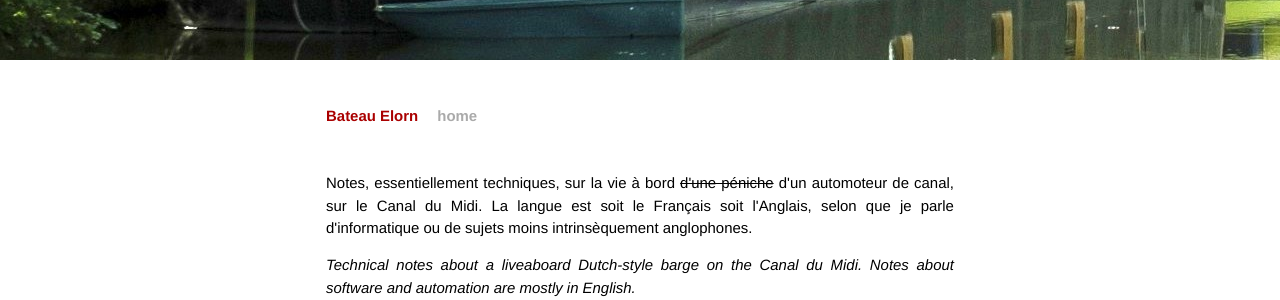
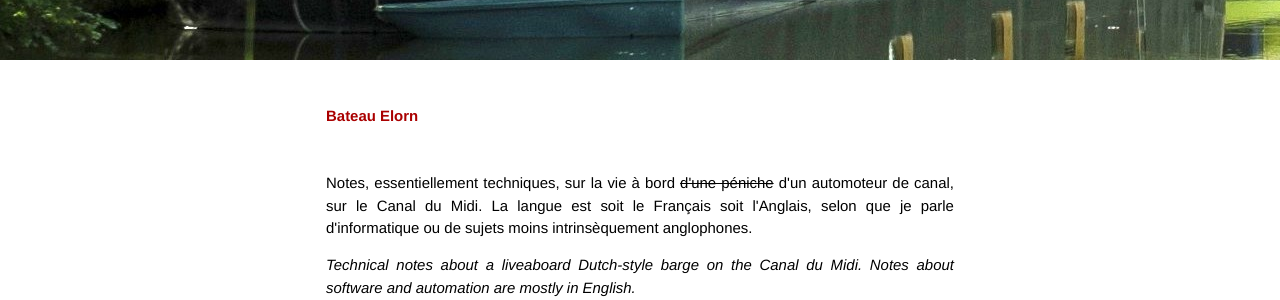
Before and after one commit to fab13n/elorn, a Jekyll site: the page built from index.html, in a window 1280 px wide. Shown: the part 388-688 px from the top of the page. Built offline with Jekyll 4.4.1, drawn with Linux system fonts in a browser that asks for light colours; Markdown is read by kramdown in place of the engine named in the settings.

Commit message:
attempt to fix site url on Github

```diff
--- a/_layouts/default.html
+++ b/_layouts/default.html
@@ -17,8 +17,7 @@
       <div id="front-picture"></div>
       <div class="site">
         <div class="header">
-          <h1 class="title"><a href="/">{{ site.name }}</a></h1>
-          <a class="extra" href="/">home</a>
+          <h1 class="title"><a href="{{ site.baseurl }}">{{ site.name }}</a></h1>
         </div>
 
           {{ content }}
```
